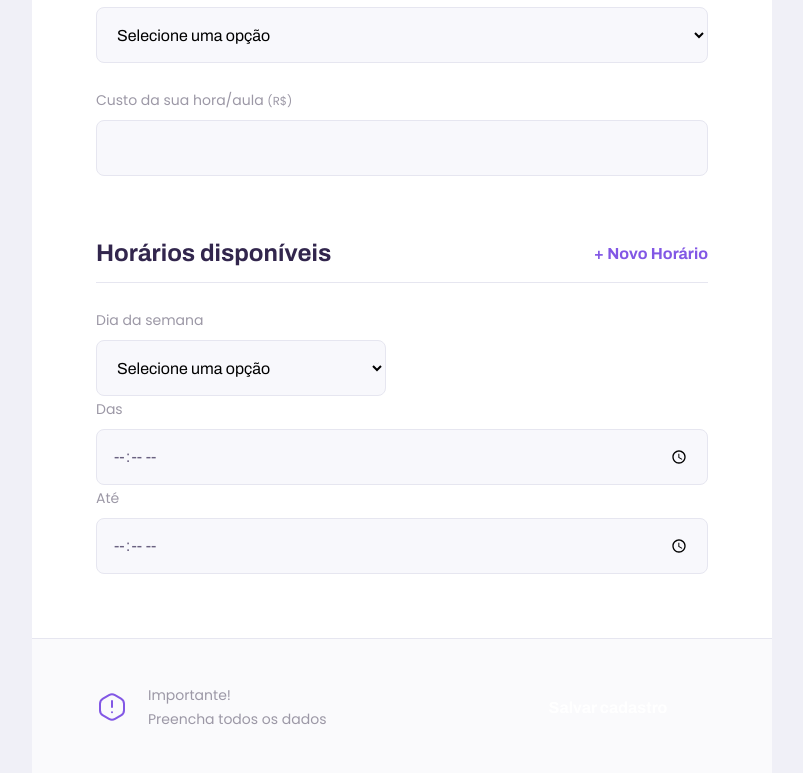
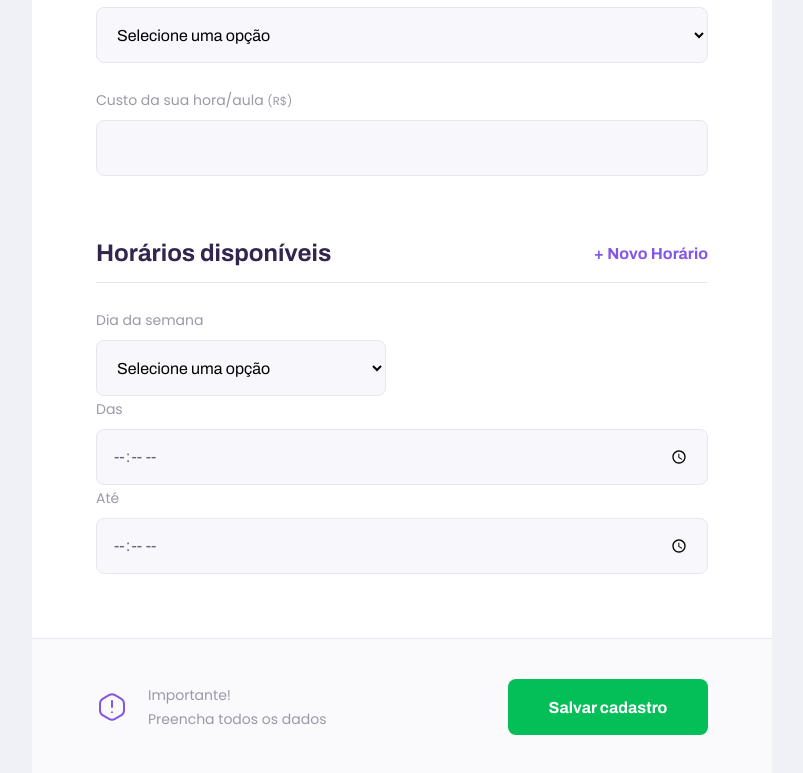
Before and after one commit to DaniloGH/NextLevelWeek-Beginner, a plain HTML site: page give-classes.html in a window 1280 px wide. In both pictures the pointer is over the button "Salvar cadastro". Shown: the part 1135-1908 px from the top of the page, without its empty margins (238-1041 px from the left). Drawn offline with Linux system fonts and the light colour scheme.

Commit message:
resolve-bug-buttom

```diff
--- a/styles/partials/page-give-classes.css
+++ b/styles/partials/page-give-classes.css
@@ -95,7 +95,7 @@
 }
 
 #page-give-classes main footer button:hover {
-  background: var(--color-scondary-dark);
+  background: var(--color-secondary-dark);
 }
 
 .schedule-item+.schedule-item {
```
